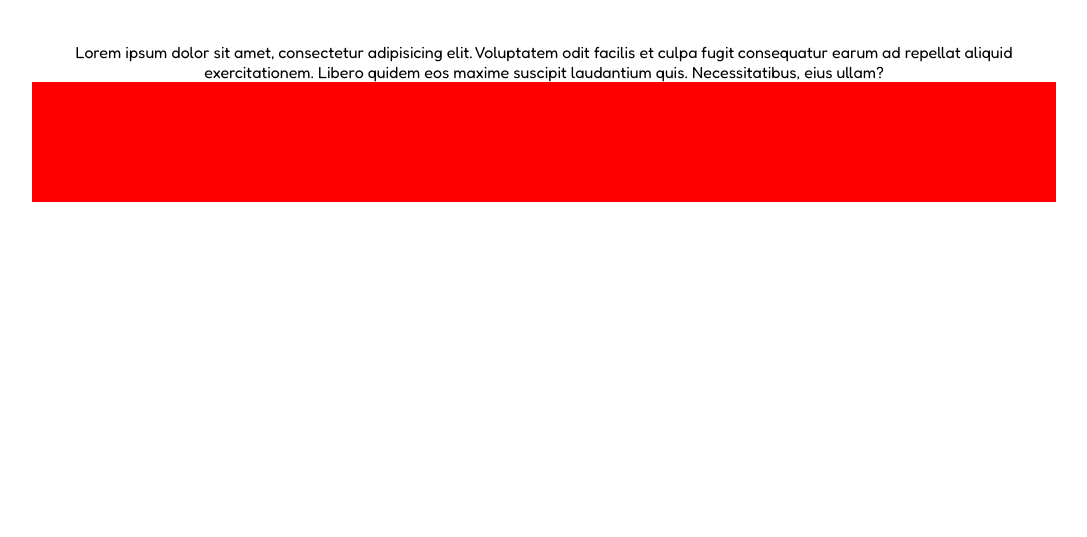
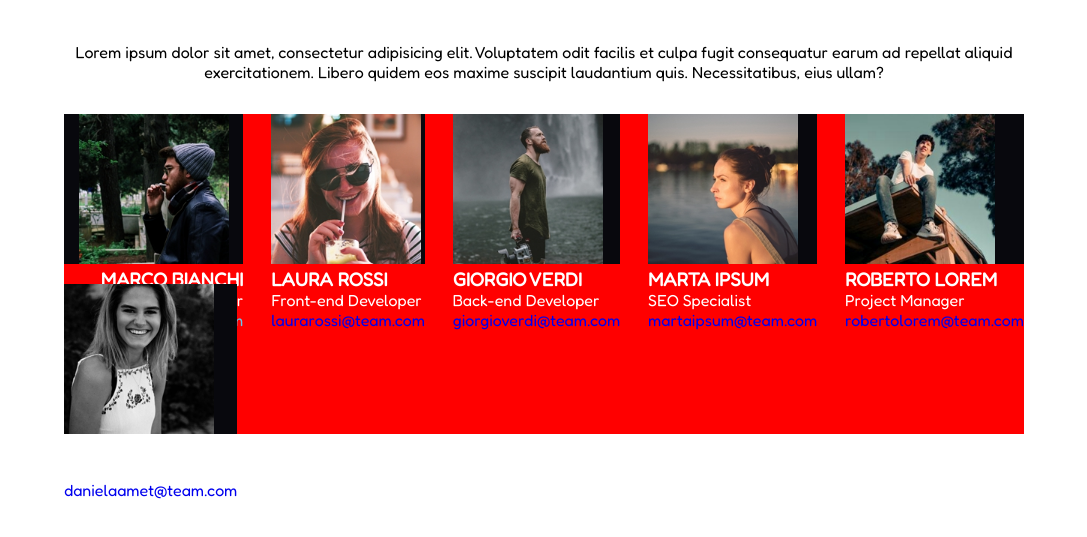
Before and after one commit to MatteoFarinazzo/html-css-flex-cards, a plain HTML site: page index.html in a window 1280 px wide. Shown: the part 253-790 px from the top of the page, without its empty margins (96-1183 px from the left). Drawn offline with Linux system fonts and the light colour scheme.

Commit message:
main content work

```diff
--- a/css/style.css
+++ b/css/style.css
@@ -15,6 +15,14 @@ main{
     border-style: none;
     cursor:pointer;
     background-color: white;
+}
+
+a{
+    text-decoration: none;
+}
+
+main img{
+    width: 150px;
 }
 
 .bg-red{
@@ -37,9 +45,31 @@ main{
 }
 
 .flex-pag{
-
+    margin: 2em;
+    display: flex;
+    align-items: center;
+    justify-content: space-between;
+    flex-wrap: wrap;
+    gap: 20px;
 }
 
+.flex-par{
+    text-align:left
+}
+
+.flex-te{
+    text-align: right;
+}
+
+.bg-blue{
+    color:white;
+    background-color: #08080D;
+    height: 150px;
+}
+
+.color-blue{
+    color:#67c8ee;
+}
 #flex-container-header{
     margin: 0 auto;
     height:8em;
--- a/index.html
+++ b/index.html
@@ -1,5 +1,5 @@
 <!DOCTYPE html>
-<html lang="it">
+<html lang="en">
 
 <head>
     <meta charset="UTF-8">
@@ -41,64 +41,65 @@
 
             <section class="flex-pag bg-red">
 
-                <div>
-                    <img src="" alt="">
+                <div  class="bg-blue">
+                    <img src="./img/male1.png" class="flex-par alt="foto marco">
+                    <div class="flex-te">
+                        <h3>MARCO BIANCHI</h3>
 
-                    <h3></h3>
+                        <p>designer</p>
 
-                    <p></p>
-
-                    <a></a>
+                        <a href="mailto:marcobianchi@team.com" class="color-blue">marcobianchi@team.com</a>
+                    </div>
                 </div>
 
-                <div>
-                    <img src="" alt="">
+                <div class="flex-par bg-blue">
+                    <img src="./img/female1.png" alt="Laura Photo">
 
-                    <h3></h3>
+                    <h3>LAURA ROSSI</h3>
 
-                    <p></p>
+                    <p>Front-end Developer</p>
 
-                    <a></a>
+                    <a href="mailto:laurarossi@team.com">laurarossi@team.com</a>
                 </div>
 
-                <div>
-                    <img src="" alt="">
+                <div class="flex-par bg-blue">
+                    <img src="./img/male2.png" alt="Giorgio Photo">
 
-                    <h3></h3>
+                    <h3>GIORGIO VERDI</h3>
 
-                    <p></p>
+                    <p>Back-end Developer</p>
 
-                    <a></a>
+                    <a href="mailto:giorgioverdi@team.com">giorgioverdi@team.com</a>
                 </div>
 
-                <div>
-                    <img src="" alt="">
+                <div class="flex-par bg-blue">
+                    <img src="./img/female2.png" alt="Marta Photo">
 
-                    <h3></h3>
+                    <h3>MARTA IPSUM</h3>
 
-                    <p></p>
+                    <p>SEO Specialist</p>
 
-                    <a></a>
+                    <a href="mailto:martaipsum@team.com">martaipsum@team.com</a>
                 </div>
 
-                <div>
-                    <img src="" alt="">
+                <div class="flex-par bg-blue">
+                    <img src="./img/male3.png" alt="">
 
-                    <h3></h3>
+                    <h3>ROBERTO LOREM</h3>
 
-                    <p></p>
+                    <p>Project Manager</p>
 
-                    <a></a>
+                    <a href="mailto:robertolorem@team.com">robertolorem@team.com</a>
                 </div>
 
-                <div>
-                    <img src="" alt="">
+                <div class="flex-par bg-blue">
+                    <img src="./img/female3.png" alt="">
 
-                    <h3></h3>
+                    <h3>DANIELA AMET</h3>
 
-                    <p></p>
+                    <p>Analist</p>
 
-                    <a></a>
+                    <a href="mailto:danielaamet@team.com">danielaamet@team.com</a>
                 </div>
 
             </section>
```
